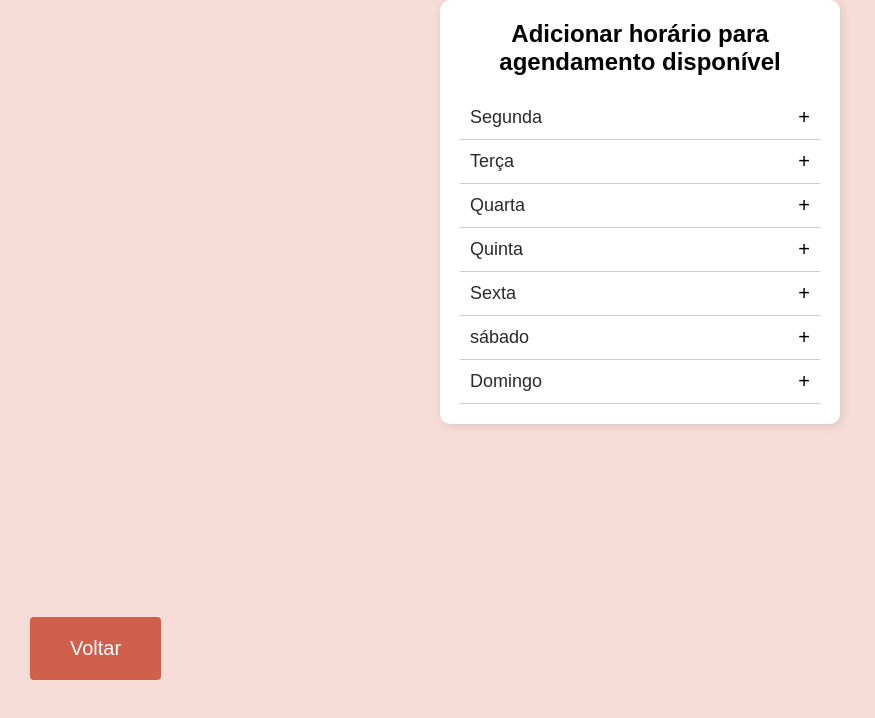
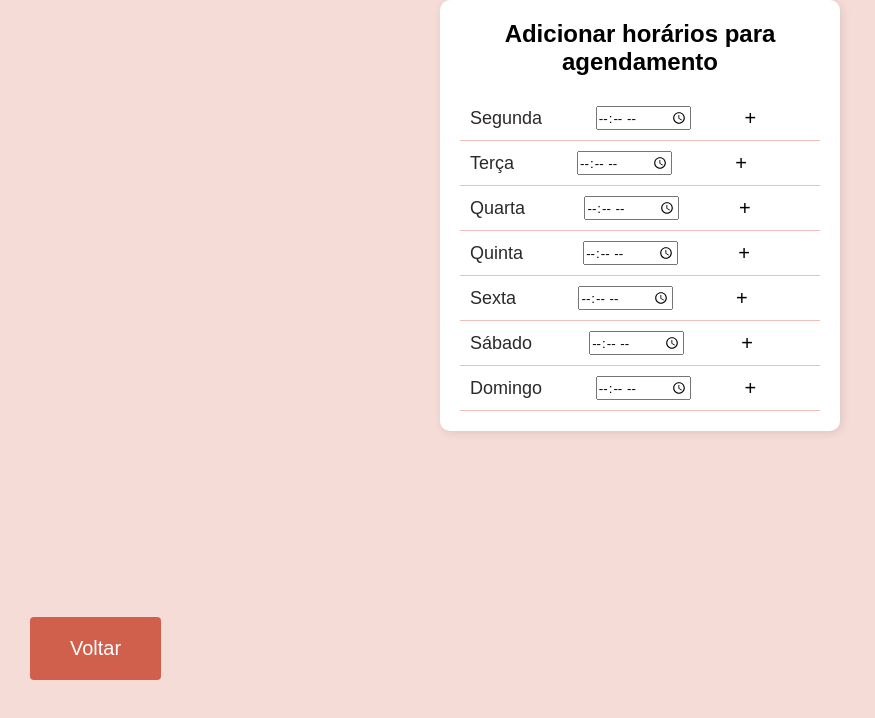
Before and after one commit to Pedroifpi/agendamentos.tela, a plain HTML site: page index.html in a window 1280 px wide. Shown: the whole page, without its empty margins (0-875 px from the left). Drawn offline with Linux system fonts and the light colour scheme.

Commit message:
Atualizar o index.html

```diff
--- a/index.html
+++ b/index.html
@@ -8,18 +8,64 @@
 </head>
 <body>
     <div class="container">
-        <h2>Adicionar horário para agendamento disponível</h2>
-        <div class="dia"><span>Segunda</span> <button onclick="adicionarHorario('Segunda')">+</button></div>
-        <div class="dia"><span>Terça</span> <button onclick="adicionarHorario('Terça')">+</button></div>
-        <div class="dia"><span>Quarta</span> <button onclick="adicionarHorario('Quarta')">+</button></div>
-        <div class="dia"><span>Quinta</span> <button onclick="adicionarHorario('Quinta')">+</button></div>
-        <div class="dia"><span>Sexta</span> <button onclick="adicionarHorario('Sexta')">+</button></div>
-        <div class="dia"><span>sábado</span> <button onclick="adicionarHorario('Sábado')">+</button></div>
-        <div class="dia"><span>Domingo</span> <button onclick="adicionarHorario('Domingo')">+</button></div>
+        <h2>Adicionar horários para agendamento</h2>
+
+        <div class="semana">
+            <div class="dia" id="segunda">
+                <span>Segunda</span>
+                <input type="time" id="hora-segunda">
+                <button onclick="adicionarHorario('segunda')">+</button>
+                <ul class="lista-horarios"></ul>
+            </div>
+
+            <div class="dia" id="terca">
+                <span>Terça</span>
+                <input type="time" id="hora-terca">
+                <button onclick="adicionarHorario('terca')">+</button>
+                <ul class="lista-horarios"></ul>
+            </div>
+
+            <div class="dia" id="quarta">
+                <span>Quarta</span>
+                <input type="time" id="hora-quarta">
+                <button onclick="adicionarHorario('quarta')">+</button>
+                <ul class="lista-horarios"></ul>
+            </div>
+
+            <div class="dia" id="quinta">
+                <span>Quinta</span>
+                <input type="time" id="hora-quinta">
+                <button onclick="adicionarHorario('quinta')">+</button>
+                <ul class="lista-horarios"></ul>
+            </div>
+
+            <div class="dia" id="sexta">
+                <span>Sexta</span>
+                <input type="time" id="hora-sexta">
+                <button onclick="adicionarHorario('sexta')">+</button>
+                <ul class="lista-horarios"></ul>
+            </div>
+
+            <div class="dia" id="sabado">
+                <span>Sábado</span>
+                <input type="time" id="hora-sabado">
+                <button onclick="adicionarHorario('sabado')">+</button>
+                <ul class="lista-horarios"></ul>
+            </div>
+
+            <div class="dia" id="domingo">
+                <span>Domingo</span>
+                <input type="time" id="hora-domingo">
+                <button onclick="adicionarHorario('domingo')">+</button>
+                <ul class="lista-horarios"></ul>
+            </div>
+        </div>
     </div>
+
     <div class="button">
-       <a href="https://pedroifpi.github.io/telamanicure/" class="button-link">Voltar</a>
+       <a href="https://pedroifpi.github.io/telamanicure/">Voltar</a>
     </div>
+
     <script src="agenda.js"></script>
 </body>
 </html>
```
